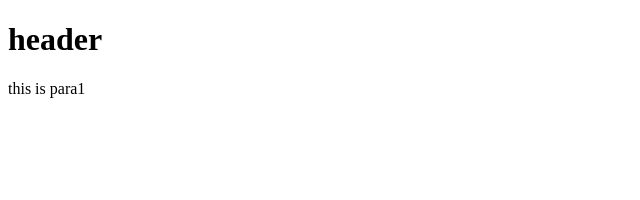
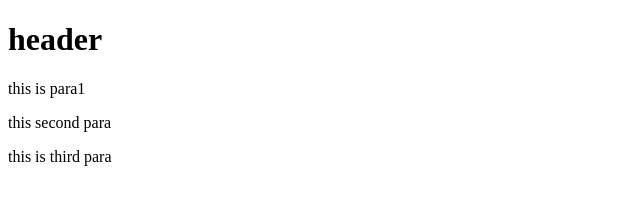
Before and after one commit to HilbertRuban/git, a plain HTML site: page index.html in a window 1280 px wide. Shown: the whole page, without its empty margins (0-640 px from the left). Drawn offline with Linux system fonts and the light colour scheme.

Commit message:
fourth commit

```diff
--- a/index.html
+++ b/index.html
@@ -9,5 +9,7 @@
   <body>
     <h1>header</h1>
     <p>this is para1</p>
+    <p>this second para</p>
+    <p>this is third para</p>
   </body>
 </html>
```
